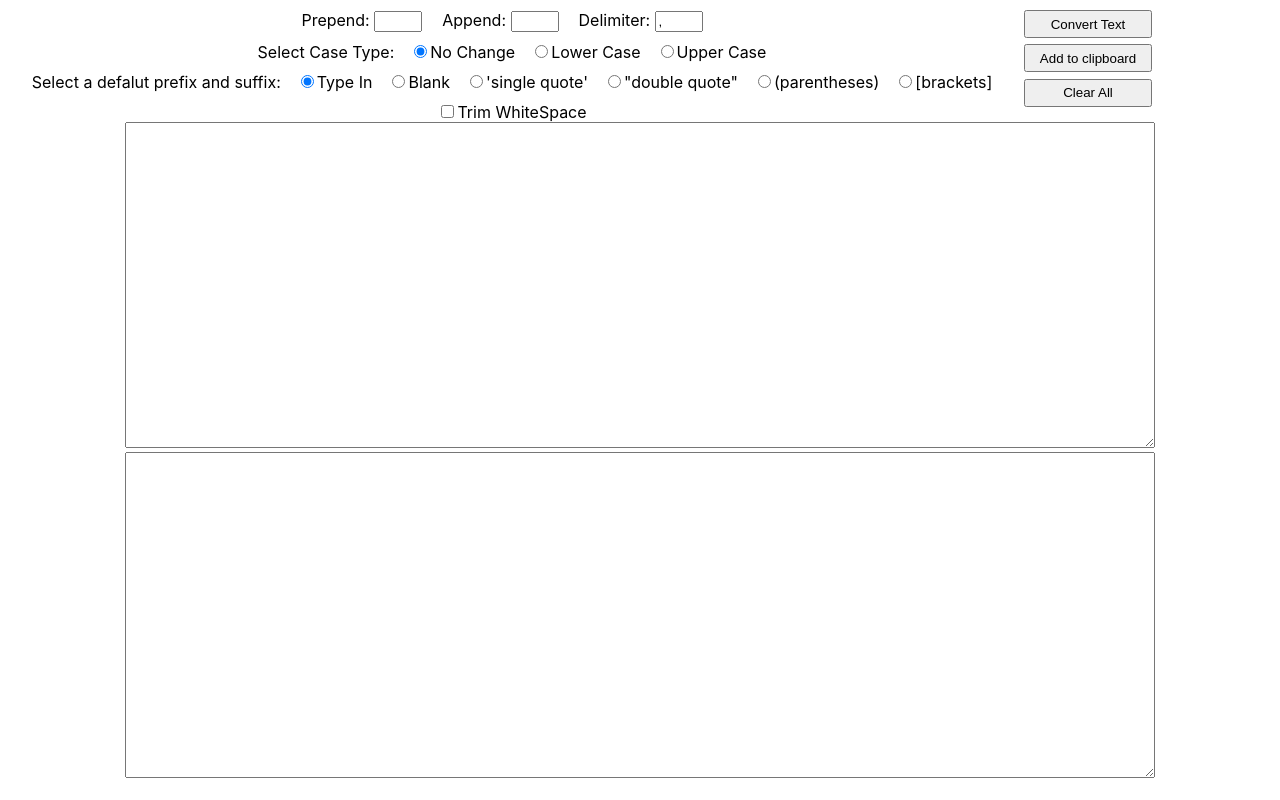
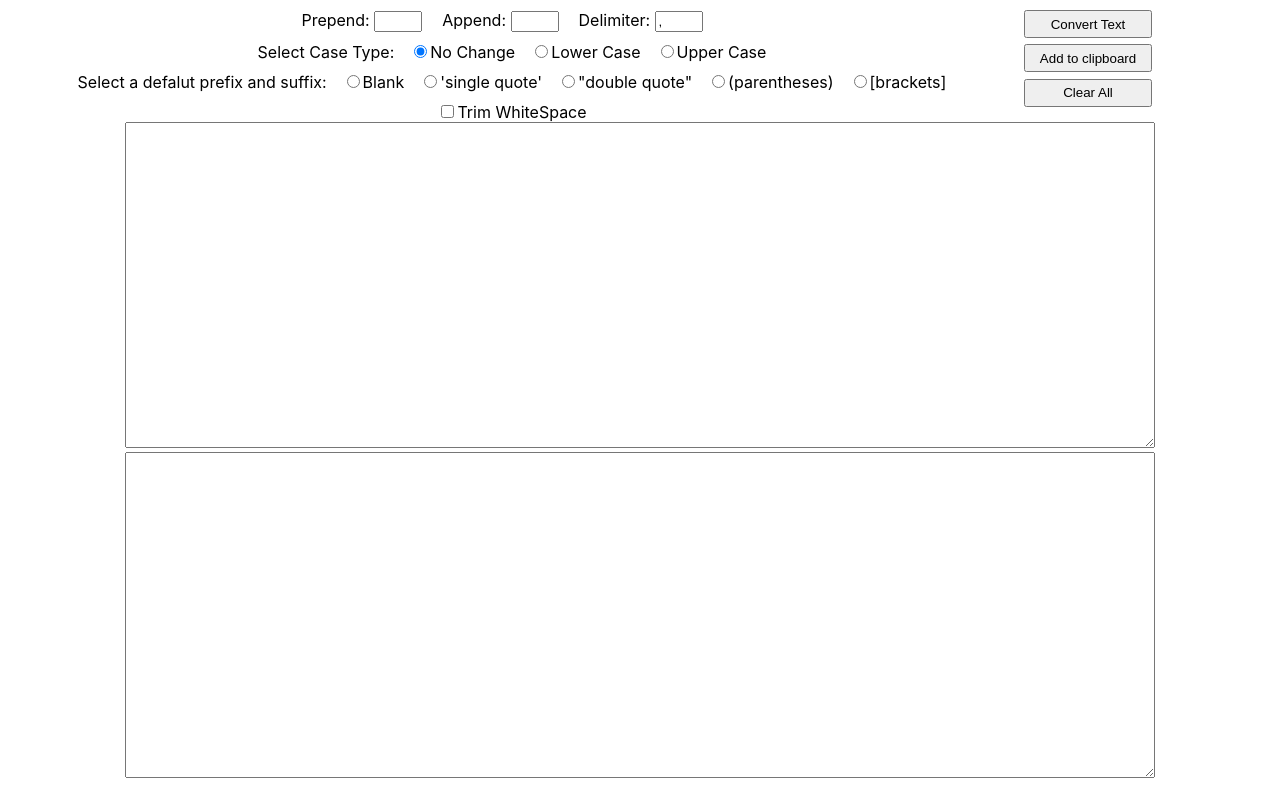
Before and after one commit to MaxwellWehner/sql-string-formatter, a React (Create React App) app: page / in a window 1280 px wide. Built offline with nearby package versions, Linux system fonts and the light colour scheme.

Commit message:
added intgration with github and netlify

```diff
--- a/src/App.js
+++ b/src/App.js
@@ -206,8 +206,8 @@ const App = () => {
               name="defaults"
               defaultChecked={true}
               onChange={setUserValues}
+              hidden
             />
-            <label htmlFor="typeIn">Type In</label>
 
             <input
               type="radio"
```
